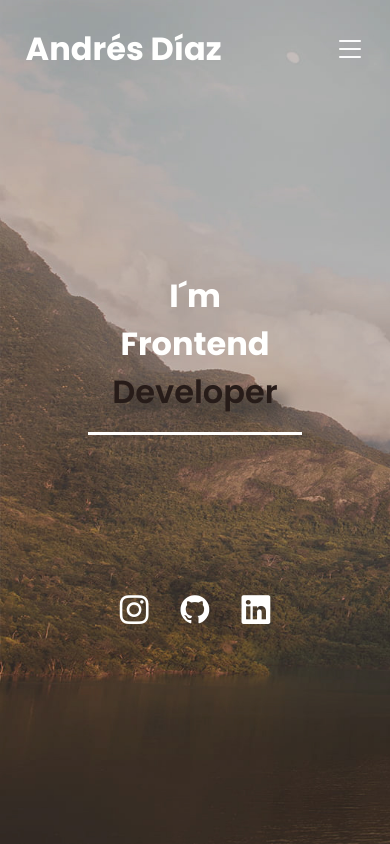
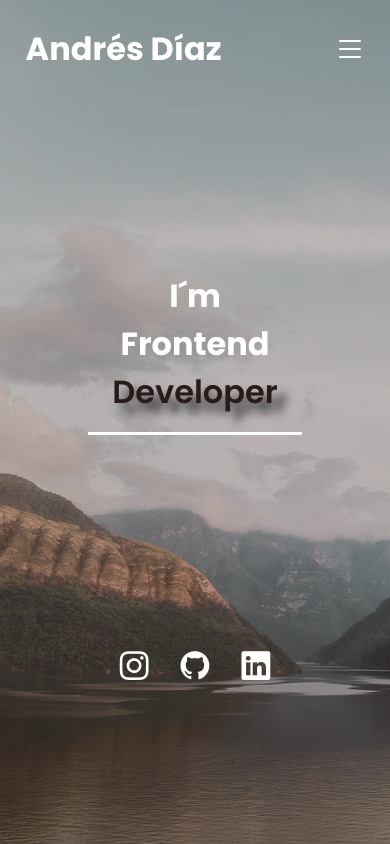
Before and after one commit to AndresDiazGualteros/PORTAFOLIO, a plain HTML site: page index.html in a window 390 px wide. Drawn offline with nearby package versions, Linux system fonts and the light colour scheme.

Commit message:
centrar_imagen

```diff
--- a/style.css
+++ b/style.css
@@ -109,6 +109,7 @@ header {
     font-weight: 600;
 }
 .redeSociales {
+
     width: 100%;
     height: 5rem;
     bottom: 0;
@@ -168,6 +169,7 @@ header {
     /* titulo pricipal */
     header {
         padding-top: 16rem;
+        background-position: -500px 0px;
     }
     .texto{
         flex-direction: column;
@@ -182,6 +184,7 @@ header {
     .developer {
         font-size: 2rem;
         width: 100%;
+        text-shadow: 10px 10px 10px rgb(50, 50, 50);
     }
 
     .redeSociales {
@@ -189,6 +192,6 @@ header {
         height: 5rem;
         bottom: 0;
         left: 0;
-        margin-top: 8.5rem;
+        margin-top: 12rem;
     }
 }
```
